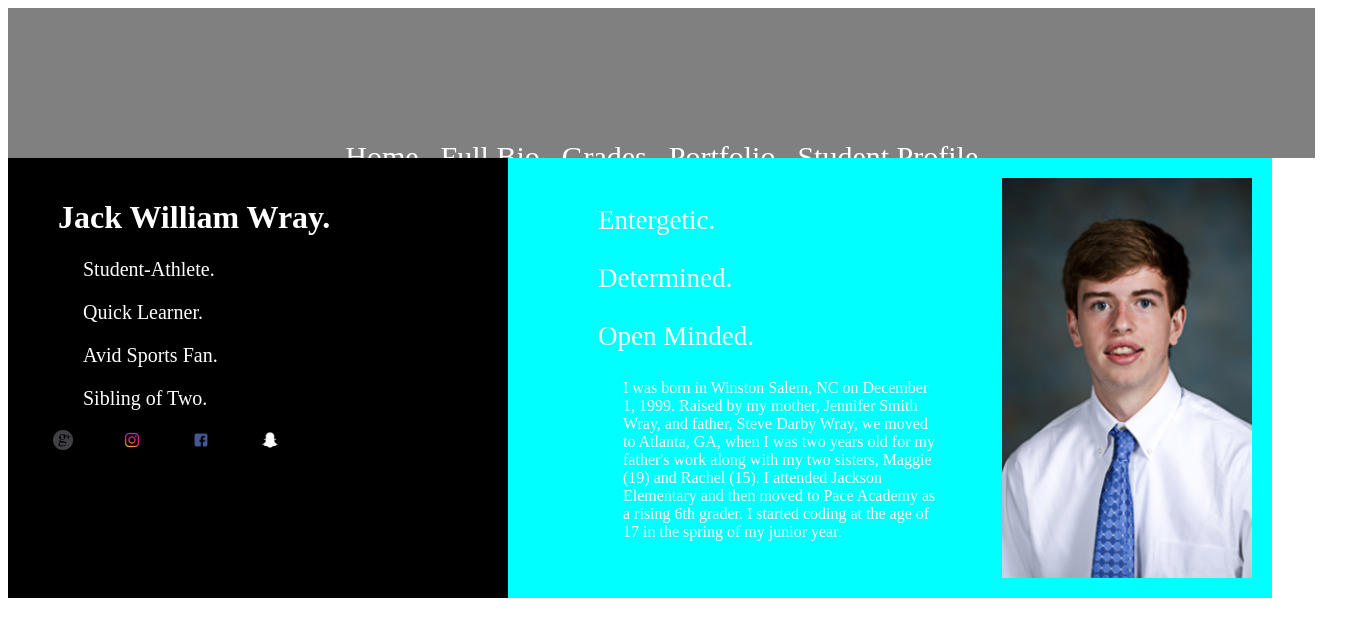
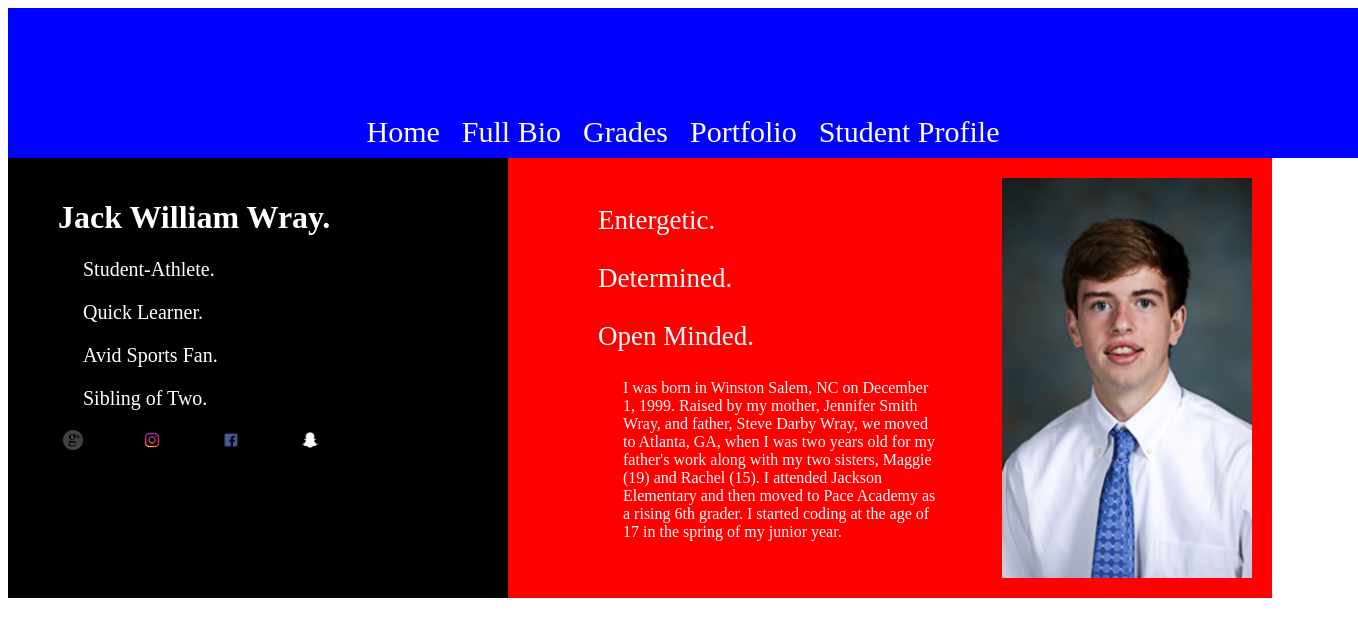
Before and after one commit to jackwray/jackwray.github.io, a plain HTML site: page index.html in a window 1280 px wide. Shown: the whole page, 1358 px wide, since content can reach past the window. Drawn offline with Linux system fonts and the light colour scheme.

Commit message:
Add files via upload

```diff
--- a/Jackcss.css
+++ b/Jackcss.css
@@ -1,15 +1,15 @@
 .buttons {
 	color:white;
 	font-size: 30px;
-	padding-top: 100px;
+	padding-top: 75px;
 	padding-left: 10px;
 	padding-right: 10px;
 }
 
 .div1 {
-	background-color:grey;
+	background-color:blue;
 	height: 150px;
-	width: 1307.49px;
+	width: 1350px;
 }
 .div3 {
 	 background-color:black;
@@ -20,7 +20,7 @@
 
 }
 .div4 {
-	background-color:cyan;
+	background-color:red;
 	height: 440px;
 	width: 850px;
 	 float:left;
@@ -80,9 +80,9 @@
 }
 .profile {
 	padding: 20px;
-	background-color: cyan;
+	background-color: red;
 }
 .pictures {
-	padding-left: 45px;
+	padding-left: 55px;
 	background-color: black;
 }
```
